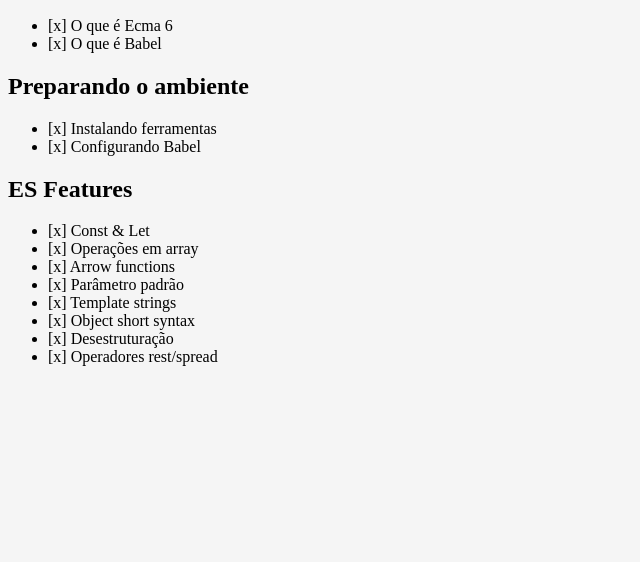
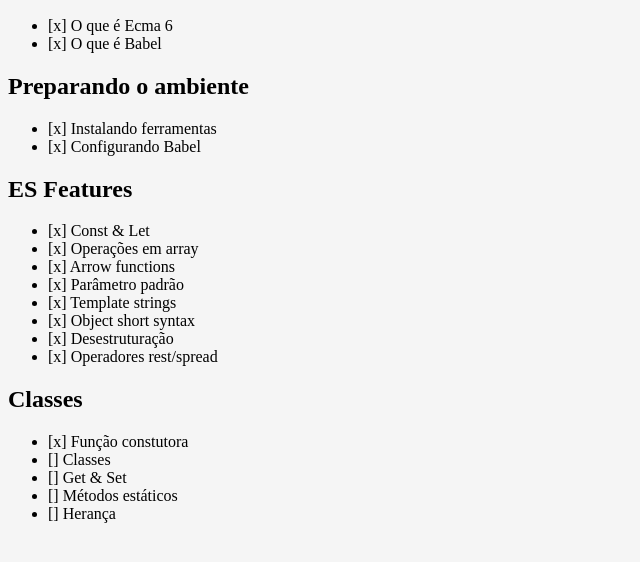
Before and after one commit to fabiovige/es, a website: page public/index.html in a window 1280 px wide. Shown: the part 110-672 px from the top of the page, without its empty margins (0-640 px from the left). Drawn offline with Linux system fonts and the light colour scheme.

Commit message:
modulo classes

```diff
--- a/public/index.html
+++ b/public/index.html
@@ -40,6 +40,16 @@
       <li>[x] Operadores rest/spread</li>
     </ul>
 
+    <h2>Classes</h2>
+
+    <ul>
+      <li>[x] Função constutora</li>
+      <li>[] Classes</li>
+      <li>[] Get & Set</li>
+      <li>[] Métodos estáticos</li>
+      <li>[] Herança</li>
+    </ul>
+
     <script src="./bundle.js"></script>
   </body>
 </html>
```
